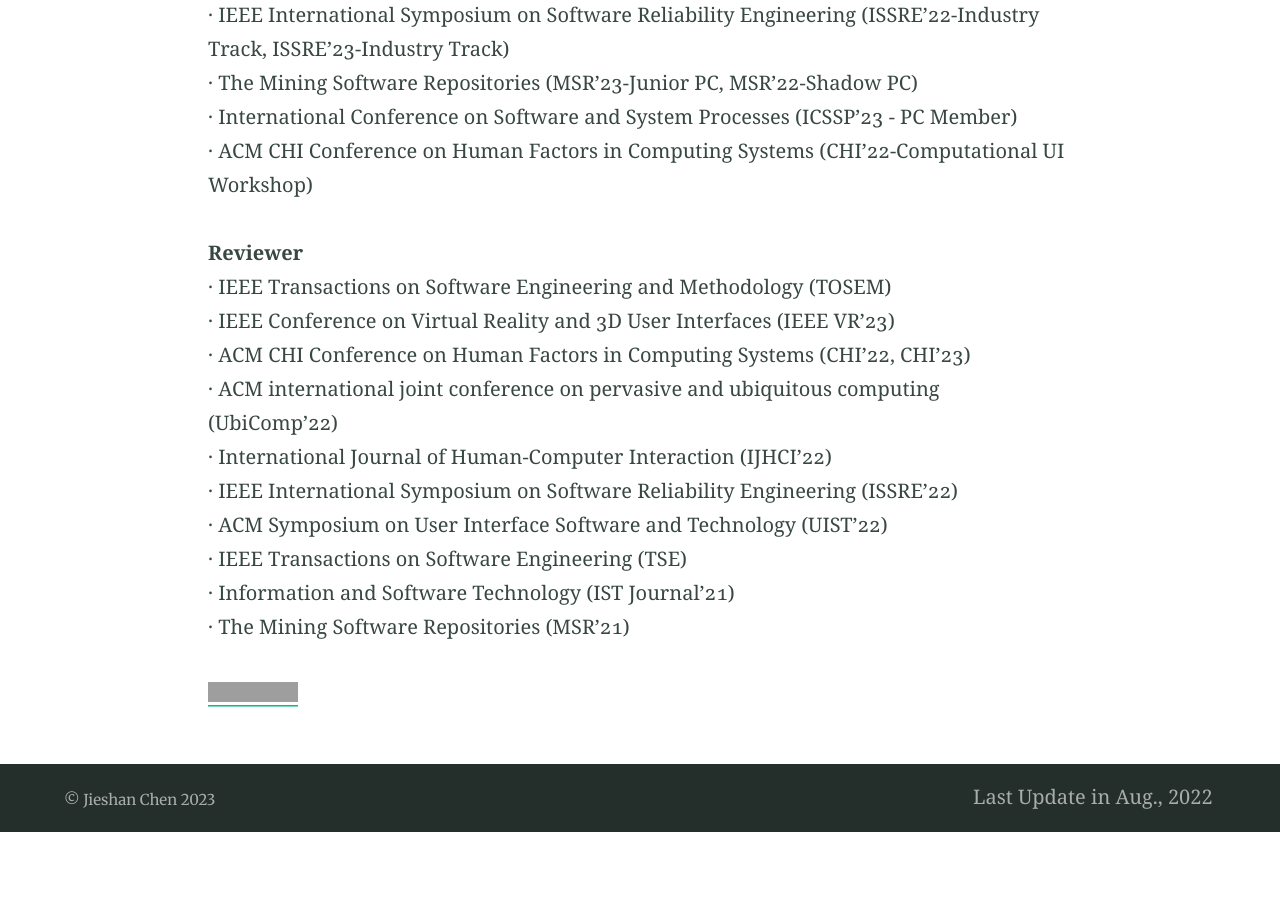
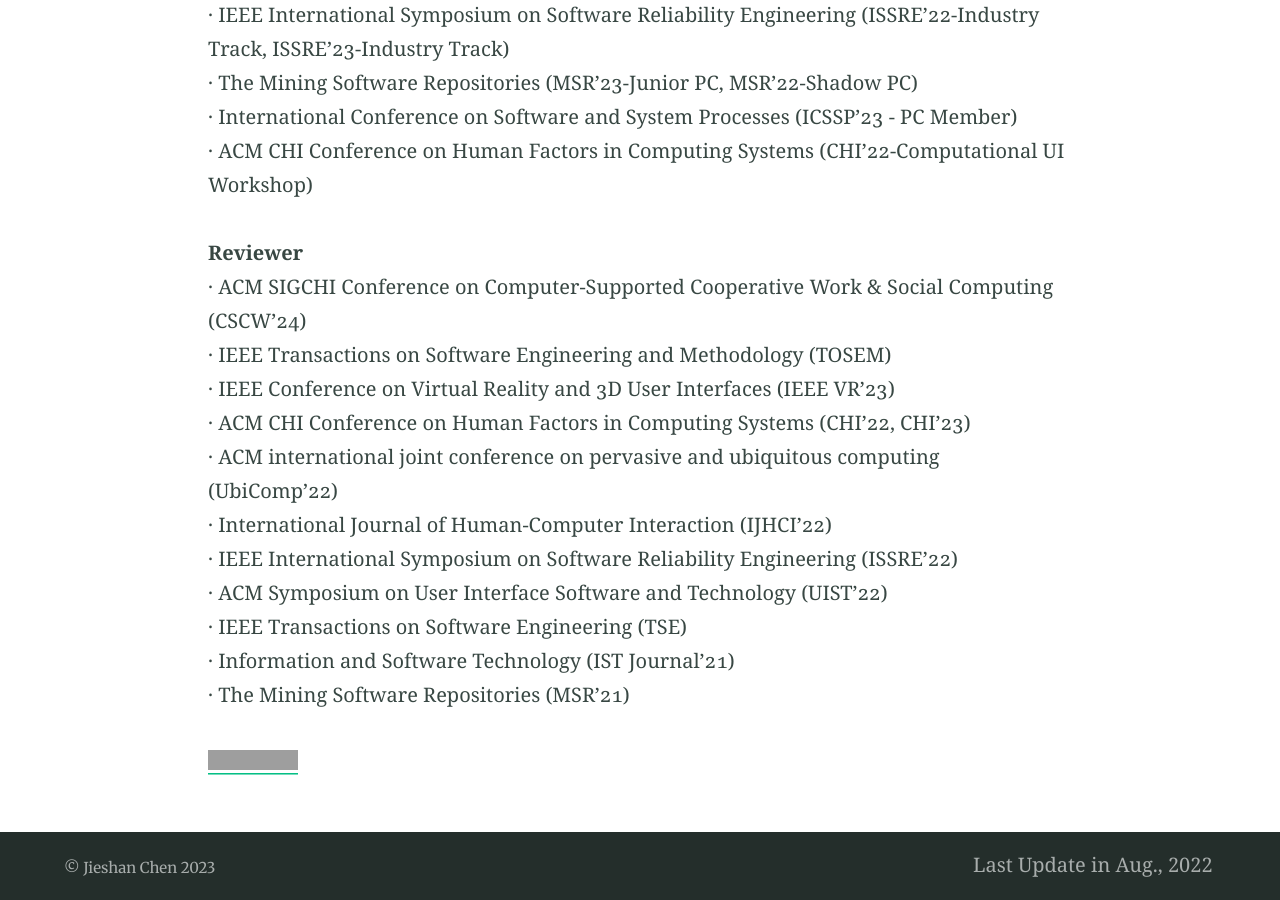
Before and after one commit to chenjshnn/chenjshnn.github.io, a Jekyll site: the page built from index.md, in a window 1280 px wide and 900 px high, scrolled down 3493 px. Built offline with Jekyll 4.4.1, drawn with Linux system fonts in a browser that asks for light colours; before the commit the page ends 4325 px from its top, so only the background shows below that; grey boxes are pictures that could not be loaded.

Commit message:
Update index.md

```diff
--- a/index.md
+++ b/index.md
@@ -85,6 +85,7 @@ Guibin Chen, Deheng Ye, Zhenchang Xing, ***Jieshan Chen***, and Erik Cambria. <b
 · ACM CHI Conference on Human Factors in Computing Systems (CHI'22-Computational UI Workshop) <br />
 
 **Reviewer** <br />
+· ACM SIGCHI Conference on Computer-Supported Cooperative Work & Social Computing (CSCW'24) <br />
 · IEEE Transactions on Software Engineering and Methodology (TOSEM) <br />
 · IEEE Conference on Virtual Reality and 3D User Interfaces (IEEE VR'23) <br />
 · ACM CHI Conference on Human Factors in Computing Systems (CHI'22, CHI'23) <br />
```
